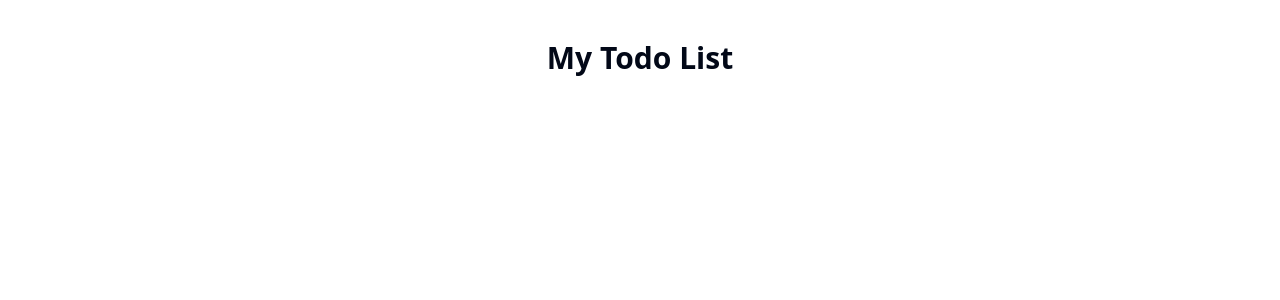
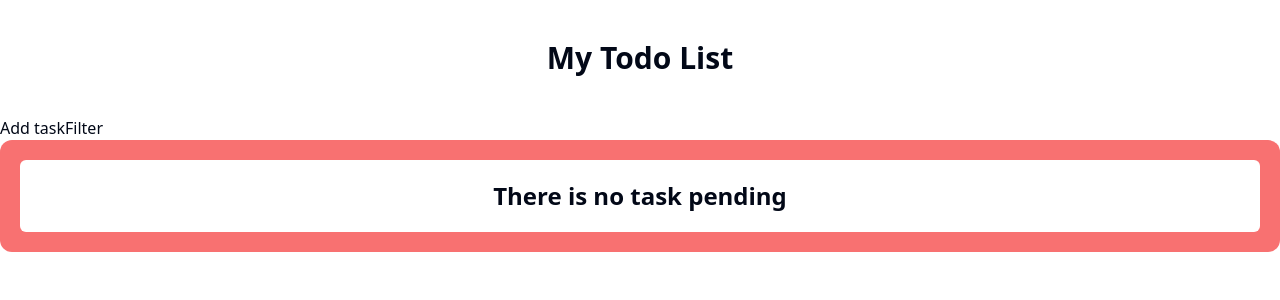
Before and after one commit to miavai649/todo-redux, a React (Vite) app: page / in a window 1280 px wide. Shown: the top 300 px of the page. Built offline with nearby package versions, Linux system fonts and the light colour scheme; the HTML template or start-up script is replaced by a standard one.

Commit message:
layout created

```diff
--- a/src/components/Todo/TodoCard.tsx
+++ b/src/components/Todo/TodoCard.tsx
@@ -1,5 +1,16 @@
 const TodoCard = () => {
-  return <div>This is todo card</div>
+  return (
+    <div className='bg-white p-3 rounded-md flex justify-between items-center'>
+      <input type='checkbox' name='' id='' />
+      <p className='font-semibold'>Todo Title</p>
+      <p>Time</p>
+      <p>Description</p>
+      <div className='space-x-5'>
+        <button>del</button>
+        <button>edit</button>
+      </div>
+    </div>
+  )
 }
 
 export default TodoCard
--- a/src/components/Todo/TodoContainer.tsx
+++ b/src/components/Todo/TodoContainer.tsx
@@ -1,5 +1,15 @@
 const TodoContainer = () => {
-  return <div></div>
+  return (
+    <div>
+      <button>Add task</button>
+      <button>Filter</button>
+      <div className='bg-red-400 w-full space-y-3 rounded-xl p-5'>
+        <div className='bg-white rounded-md p-5 flex justify-center items-center text-2xl font-bold'>
+          <p>There is no task pending</p>
+        </div>
+      </div>
+    </div>
+  )
 }
 
 export default TodoContainer
```
